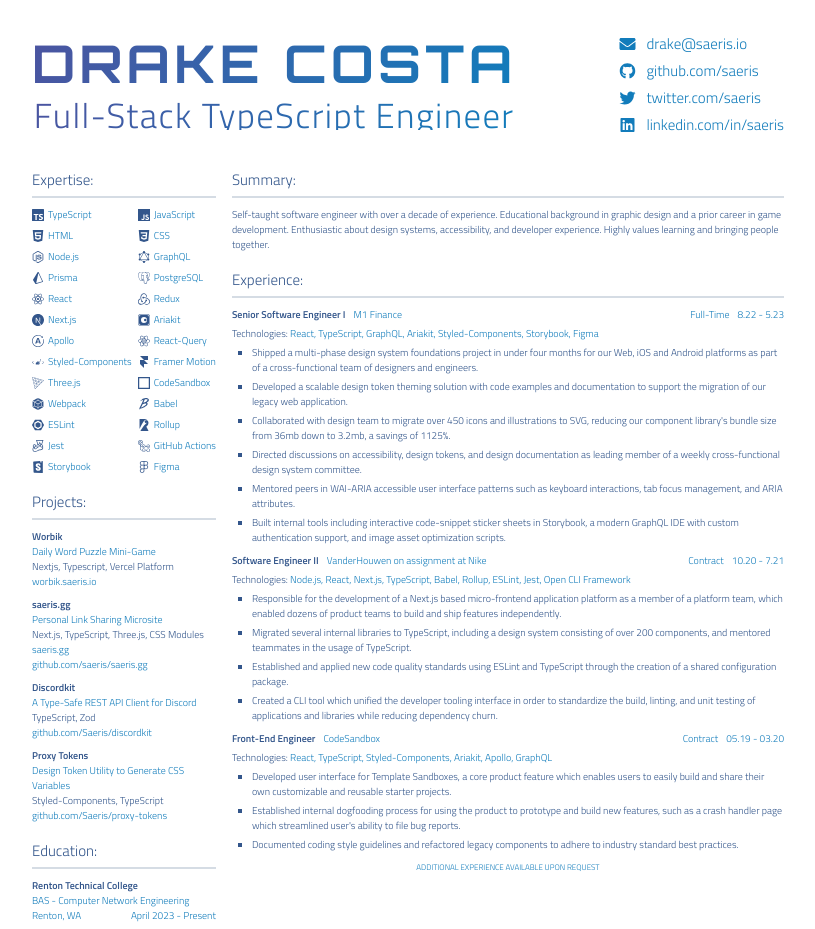
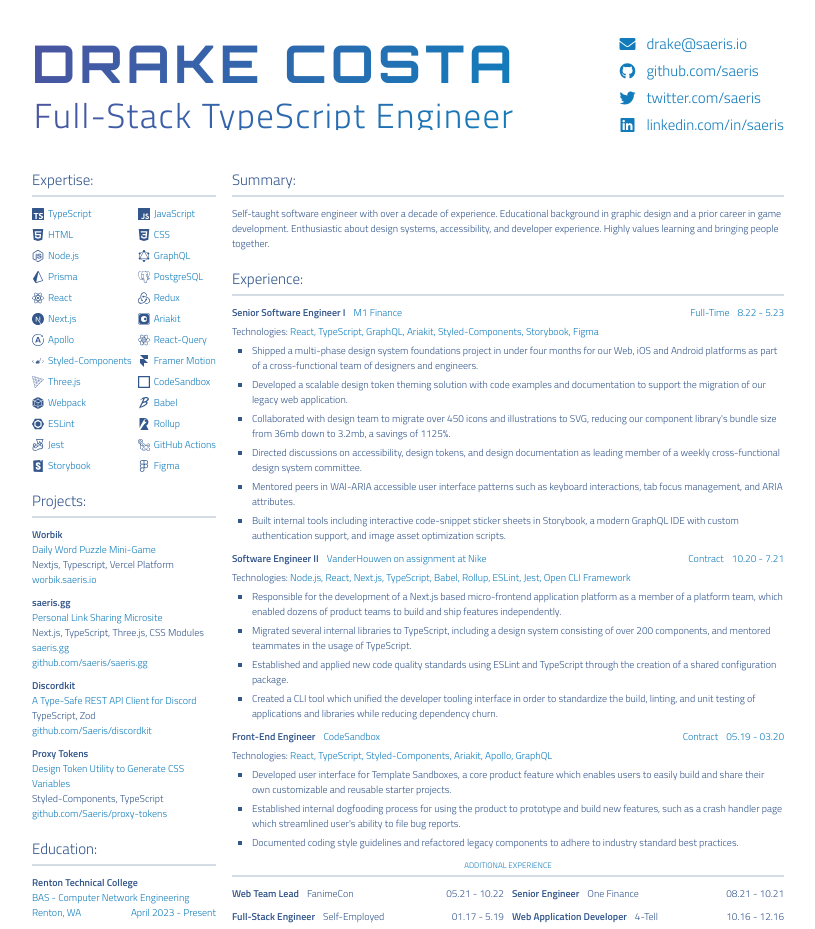
Before and after one commit to Saeris/resume, a Next.js app: page / in a window 1280 px wide. Shown: the top 929 px of the page, without its empty margins (232-1047 px from the left). Built offline with nearby package versions, Linux system fonts and the light colour scheme.

Commit message:
add additional experience, update styles

```diff
--- a/src/app/page.tsx
+++ b/src/app/page.tsx
@@ -14,7 +14,7 @@ const Resume: NextPage = () => (
       </div>
       <address>
         {content.contacts.map(({ label, to }) => (
-          <Link key={label} to={to}>
+          <Link key={to} to={to}>
             {Icons[label]} {to.replace(`https://www.`, ``)}
           </Link>
         ))}
@@ -38,7 +38,7 @@ const Resume: NextPage = () => (
           <ul>
             {content.projects.map(
               ({ name, description, website, repository, technologies }) => (
-                <li>
+                <li key={name}>
                   <h4>{name}</h4>
                   <p>{description}</p>
                   <aside>{technologies.join(`, `)}</aside>
@@ -60,7 +60,7 @@ const Resume: NextPage = () => (
           <ul>
             {content.schools.map(
               ({ name, description, graduated, location }) => (
-                <li>
+                <li key={name}>
                   <h4>{name}</h4>
                   <p>{description}</p>
                   <aside>
@@ -81,7 +81,9 @@ const Resume: NextPage = () => (
         <section className={styles.jobs}>
           <h3>Experience:</h3>
           <ul>
-            {content.jobs.map(
+            {content.jobs
+              .filter(({ showcase }) => showcase)
+              .map(
                 ({
                   role,
                   company,
@@ -90,7 +92,7 @@ const Resume: NextPage = () => (
                   technologies,
                   highlights
                 }) => (
-                <li>
+                  <li key={company}>
                     <div>
                       <div>
                         <h4>{role}</h4>
@@ -108,9 +110,9 @@ const Resume: NextPage = () => (
                       </div>
                     </div>
                     <aside>
-                    <span>{technologies.join(`, `)}</span>
+                      <span>{technologies?.join(`, `)}</span>
                     </aside>
-                  {highlights.length > 0 ? (
+                    {Array.isArray(highlights) && highlights.length > 0 ? (
                       <ul>
                         {highlights.map((highlight) => (
                           <li key={highlight}>{highlight}</li>
@@ -121,7 +123,20 @@ const Resume: NextPage = () => (
                 )
               )}
           </ul>
-          <aside>Additional Experience Available Upon Request</aside>
+          <aside>Additional Experience</aside>
+          <ul>
+            {content.jobs
+              .filter(({ showcase }) => !showcase)
+              .map(({ role, company, timeframe }) => (
+                <li key={company}>
+                  <div>
+                    <h4>{role}</h4>
+                    {company}
+                  </div>
+                  {timeframe}
+                </li>
+              ))}
+          </ul>
         </section>
       </article>
     </main>
--- a/src/components/Shared.module.css
+++ b/src/components/Shared.module.css
@@ -114,7 +114,7 @@
         font-weight: 300;
         font-size: 15px;
         line-height: 23px;
-        padding-bottom: 5px;
+        padding-bottom: 4px;
         margin: unset;
         border-bottom: 2px solid #d5dce4;
       }
@@ -137,7 +137,7 @@
   gap: 6px;
   padding: unset;
   margin: unset;
-  width: fill-available;
+  width: stretch;
   list-style: none;
 
   li {
@@ -157,13 +157,12 @@
   }
 }
 
-.jobs > ul {
+.jobs > ul:nth-child(2) {
   display: flex;
   flex-direction: column;
   gap: 8px;
-}
 
-.jobs li {
+  li {
     display: flex;
     flex-direction: column;
     gap: 4px;
@@ -217,6 +216,24 @@
       }
     }
   }
+}
+
+.jobs > ul:last-child {
+  display: grid;
+  grid-template-columns: 1fr 1fr;
+  gap: 8px;
+
+  li {
+    display: flex;
+    justify-content: space-between;
+    width: stretch;
+
+    div {
+      display: flex;
+      gap: 8px;
+    }
+  }
+}
 
 .jobs > aside {
   display: flex;
@@ -225,6 +242,8 @@
   line-height: 12px;
   text-transform: uppercase;
   color: #127cbb;
+  padding-bottom: 4px;
+  border-bottom: 2px solid #d5dce4;
 }
 
 .projects {
--- a/src/content.ts
+++ b/src/content.ts
@@ -36,13 +36,15 @@ export interface Content {
   summary: string;
   skills: [IconType | React.FC, string][];
   jobs: {
+    showcase?: boolean;
     role: string;
     type: "Full-Time" | "Contract" | "Freelance" | "Volunteer";
     company: string | null;
     timeframe: string;
-    technologies: string[];
-    highlights: string[];
+    technologies?: string[];
+    highlights?: string[];
   }[];
+
   projects: {
     name: string;
     description: string;
@@ -98,6 +100,7 @@ export const content: Content = {
   ],
   jobs: [
     {
+      showcase: true,
       role: `Senior Software Engineer I`,
       type: `Full-Time`,
       company: `M1 Finance`,
@@ -126,6 +129,7 @@ export const content: Content = {
       ]
     },
     {
+      showcase: true,
       role: `Software Engineer II`,
       type: `Contract`,
       company: `VanderHouwen on assignment at Nike`,
@@ -149,6 +153,7 @@ export const content: Content = {
       ]
     },
     {
+      showcase: true,
       role: `Front-End Engineer`,
       type: `Contract`,
       company: `CodeSandbox`,
@@ -166,6 +171,48 @@ export const content: Content = {
         `Established internal dogfooding process for using the product to prototype and build new features, such as a crash handler page which streamlined user's ability to file bug reports.`,
         `Documented coding style guidelines and refactored legacy components to adhere to industry standard best practices.`
       ]
+    },
+    {
+      showcase: false,
+      role: `Web Team Lead`,
+      type: `Volunteer`,
+      company: `FanimeCon`,
+      timeframe: `05.21 - 10.22`
+    },
+    {
+      showcase: false,
+      role: `Senior Engineer`,
+      type: `Full-Time`,
+      company: `One Finance`,
+      timeframe: `08.21 - 10.21`
+    },
+    {
+      showcase: false,
+      role: `Full-Stack Engineer`,
+      type: `Freelance`,
+      company: `Self-Employed`,
+      timeframe: `01.17 - 5.19`
+    },
+    {
+      showcase: false,
+      role: `Web Application Developer`,
+      type: `Full-Time`,
+      company: `4-Tell`,
+      timeframe: `10.16 - 12.16`
+    },
+    {
+      showcase: false,
+      role: `Developer III`,
+      type: `Full-Time`,
+      company: `Catalyst DevWorks`,
+      timeframe: `8.16 - 2.17`
+    },
+    {
+      showcase: false,
+      role: `Front-End Developer`,
+      type: `Contract`,
+      company: `Sellpoints`,
+      timeframe: `12.14 - 5.15`
     }
   ],
   projects: [
```
Lines whose indentation alone changed are shown as unchanged.
